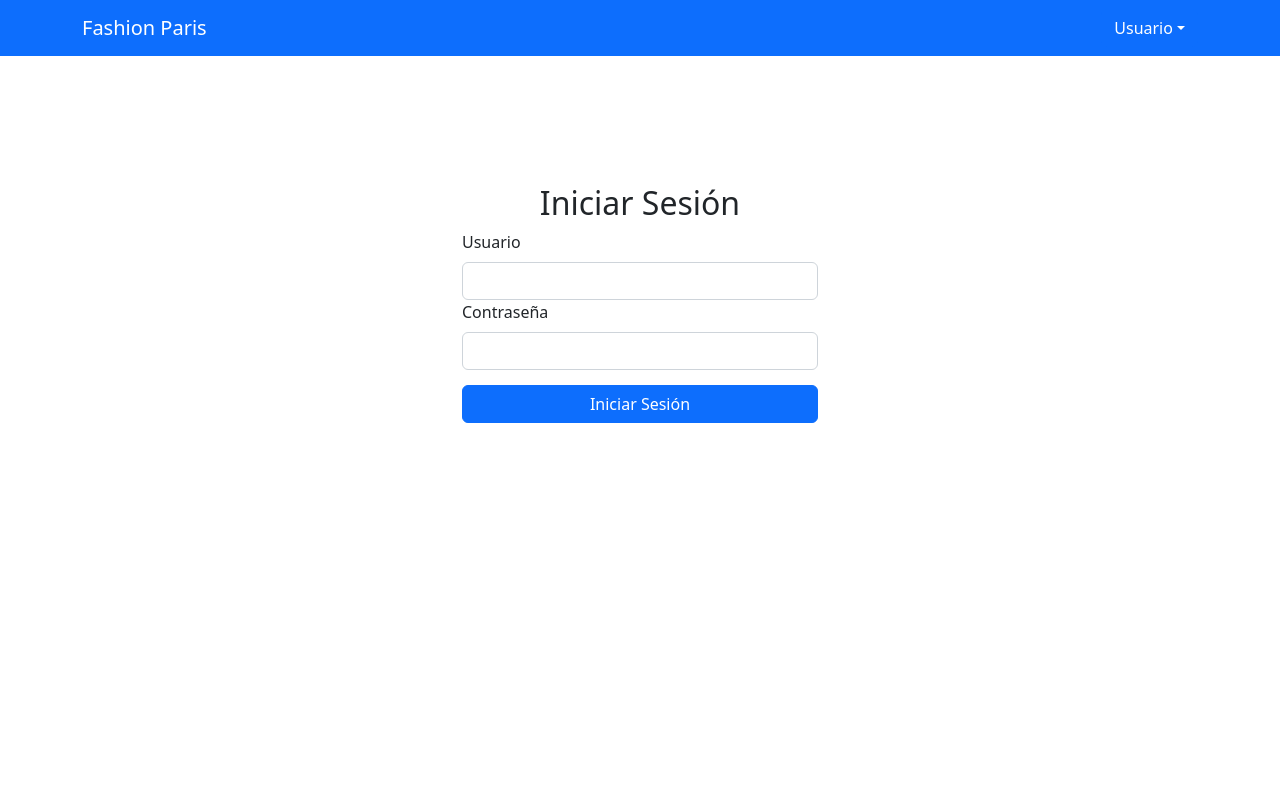
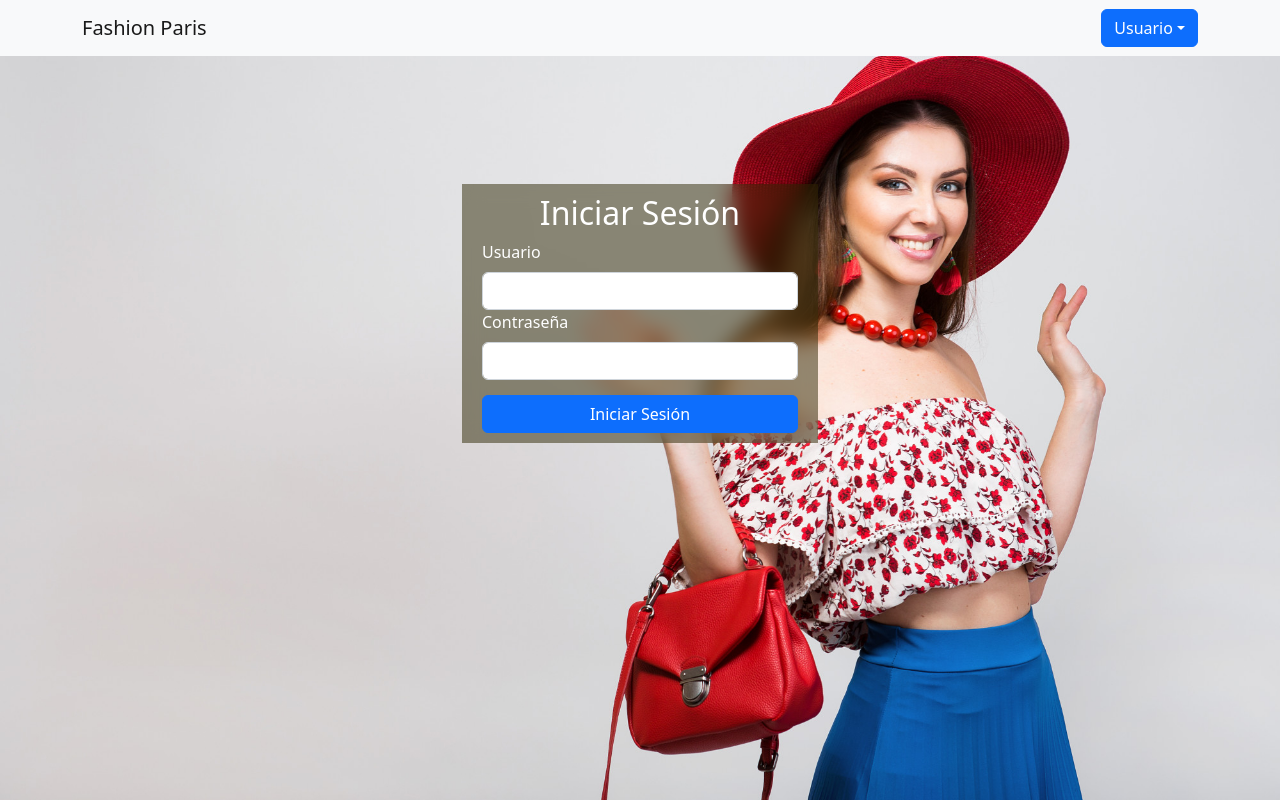
Before and after one commit to Mar1889/FashionParis25, a React (Create React App) app in the folder clientes_front/: page / in a window 1280 px wide. Built offline with nearby package versions, Linux system fonts and the light colour scheme.

Commit message:
addimg_login

```diff
--- a/clientes_front/src/components/login/login.css
+++ b/clientes_front/src/components/login/login.css
@@ -1,11 +1,32 @@
+body{
+    background-image: url(../../image/login.jpg);
+    background-size: 100%;
+    background-repeat: no-repeat;
+}
 #login-container{
-    margin-top: 10%
+    margin-top: 10%;
 }
 
 #login-container h2,
 #login-container button,
 #login-container form {
     width:100%;
+}
+
+.caja_trasera{
+    width: 100%;
+    padding: 10px 20px;
+    -webkit-backdrop-filter: blur(10px);
+    backdrop-filter: blur(10px);
+    background-color: rgba(45, 38, 3, 0.5);
+}
+
+.caja_trasera h2{
+    color: #ffff;
+}
+
+.form-label{
+    color: #ffff;
 }
 
 #login-container button{
--- a/clientes_front/src/components/login/login.js
+++ b/clientes_front/src/components/login/login.js
@@ -19,9 +19,10 @@ export default class login extends React.Component {
     render() {
         return (
             <Container id="login-container">
-                <Row>
-                    <h2>Iniciar Sesión</h2>
-                </Row>
+
+                <Row >
+
+                </Row >
                 <Row>
                     <Col
                     sm="12"
@@ -30,6 +31,8 @@ export default class login extends React.Component {
                     lg= {{span:4, offset:4 }}
                     xl= {{span:4, offset:4 }}
                     >
+                        <div class="caja_trasera">
+                        <h2>Iniciar Sesión</h2>
                         <Form>
                             <Form.Group>
                                 <Form.Label>Usuario</Form.Label>
@@ -58,6 +61,7 @@ export default class login extends React.Component {
                                 Iniciar Sesión
                             </Button>
                         </Form>
+                        </div>
                     </Col>
                 </Row>
             </Container>
--- a/clientes_front/src/components/navbar/navbar.js
+++ b/clientes_front/src/components/navbar/navbar.js
@@ -18,7 +18,7 @@ export default class Menu extends React.Component {
 
     render() {
         return (
-        <Navbar id="navbar" bg="primary" variant="dark">
+        <Navbar id="navbar" bg="light" variant="light">
         <Container>
             <Navbar.Brand href="#home">
                 Fashion Paris <span id="usuario-sub-branm"></span>
```
Also changed, not shown: clientes_front/src/image/login.jpg (added).
